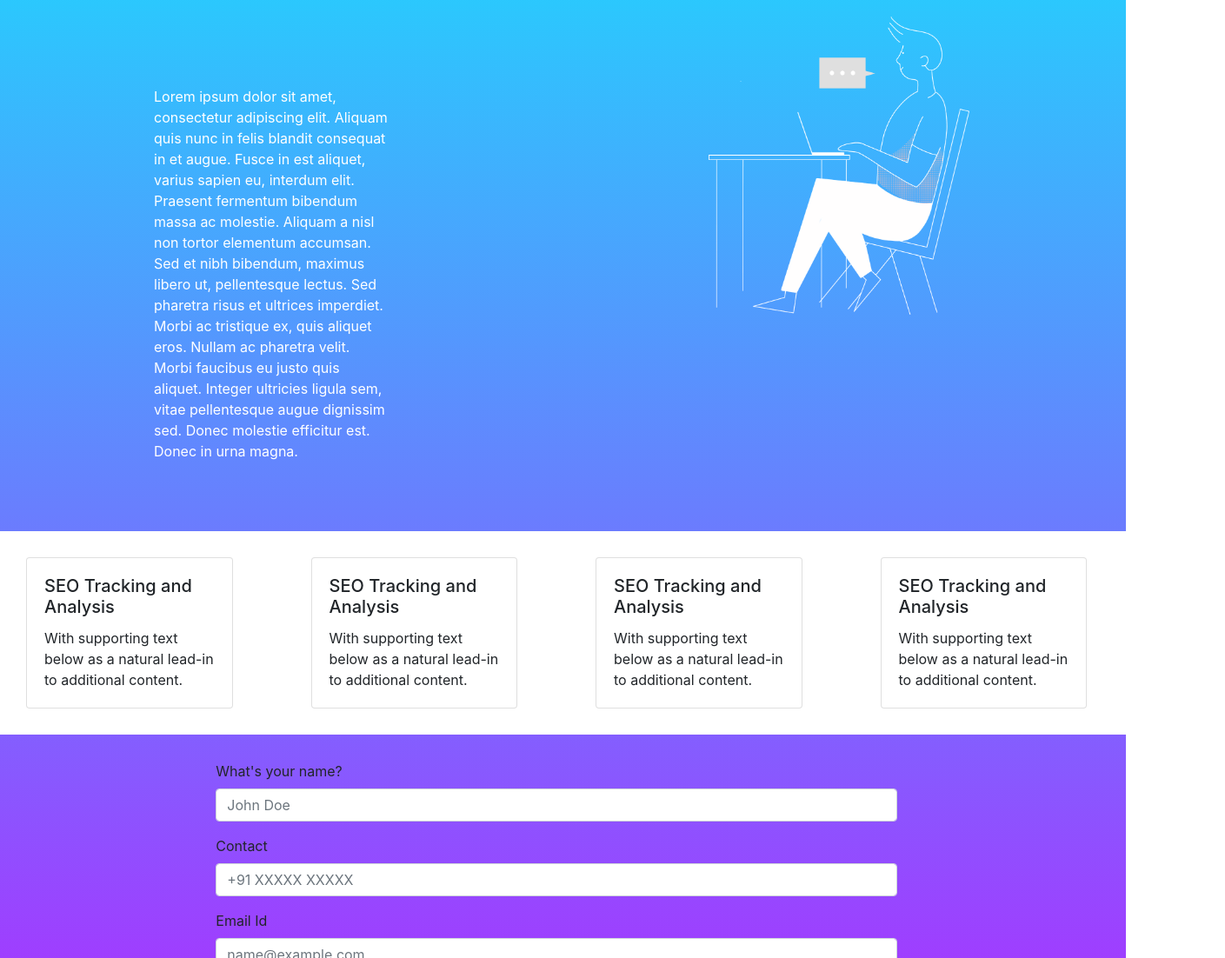
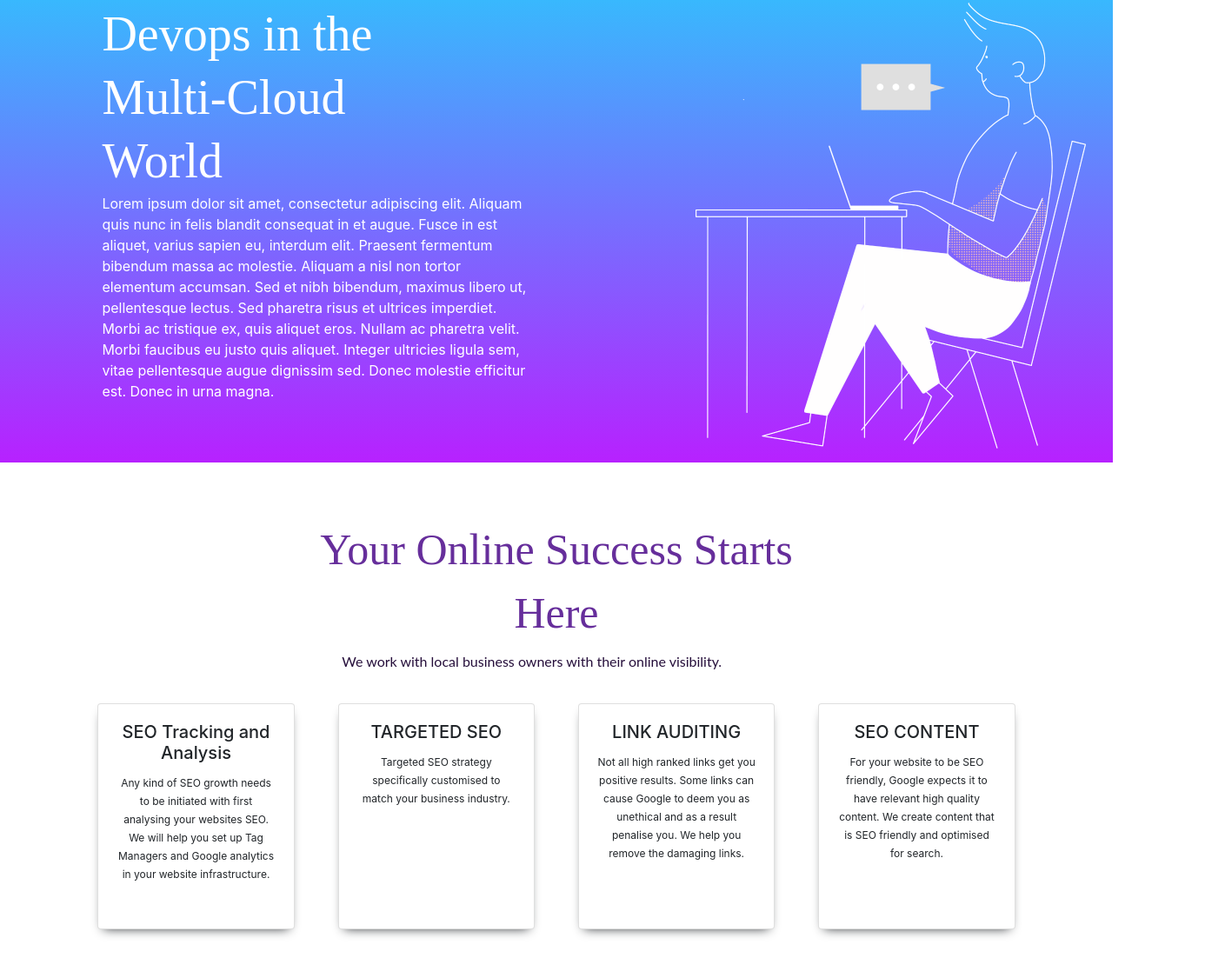
Before and after one commit to Cybertrom/cybertrom.github.io, a plain HTML site: page index.html in a window 1280 px wide. Shown: the part 98-1200 px from the top of the page at 87% size, 1409 px wide, since content can reach past the window. Drawn offline with nearby package versions, Linux system fonts and the light colour scheme.

Commit message:
basic strcturing + sizing completed

```diff
--- a/index.css
+++ b/index.css
@@ -1,11 +1,13 @@
 body{
+	overflow-x: hidden;
+}
+.container{
 	background-image: linear-gradient(180deg, rgba(33, 212, 253, 1) 0%, rgba(183, 33, 255, 1) 100%);
 
 }
 
 .headrow img{
-
-	margin:25px 20px;
+	margin:25px 8vw;
 	max-width: 30vh;
 	max-height: 10vh;
 }
@@ -13,11 +15,14 @@ body{
 
 .intro{
 	width: 100%;
-	padding: 10vh 15vw;
+	padding: 2vh 8vw;
 	color: white;
+	margin-bottom: 8vh;
+
 }
 
 .intro h1{
+	padding-right: 8vw;
 	font-family: 'Montserrat';
 	font-size: 56px;
 	line-height: 73px;
@@ -26,24 +31,69 @@ body{
 	margin-bottom: 0px;
 }
 
+.intro p{
+	font-size: 16px;
+}
+
 .img-css{
 	margin: 0vh 20vh;
-	max-width:300px;
-	max-height: 450px;
+	max-width:450px;
+	max-height: 513px;
 }
 
 .cardrow{
+	margin: 10px 8vw;
 	background-color: white;
+	text-align: center;
+}
+
+.cardrow h1{
+    line-height: 73px;
+    font-family: 'Montserrat';
+    font-style: normal;
+    font-weight: normal;
+    font-size: 50px;
+    color: rgba(102,46,155,1);
+    padding: 0px 18vw;
+}
+.cardrow h2{
+    line-height: 21px;
+    font-family: 'Lato';
+    font-style: normal;
+    font-weight: normal;
+    font-size: 16px;
+    color: rgba(38,15,59,1);
+    padding: 0px 23.9vw;
 }
 
 .card{
-	margin: 30px;
+	margin: 30px 10px;
+	box-shadow: 0px 6px 12px -6.98px;
+	min-height: 260px;
+}
+.card-text{
+	font-size: 12px;
+	line-height: 21px;
+}
+.footer{
+	background-image: linear-gradient(180deg, rgba(33, 212, 253, 1) 0%, rgba(183, 33, 255, 1) 100%);
 }
 form{
 	margin: 30px;
 }
 
-@media only screen and (max-width: 600px){
+form label{
+	color: white;
+	font-weight: bold;
+}
+.btn-info{
+	float: right;
+	background-color: rgba(33,212,253,1);
+	width: 90px;
+	height: 40px;
+}
+
+@media only screen and (max-width: 749px){
 	.intro h1{
 		font-size: 30px;
 		line-height: 50px;
@@ -60,4 +110,15 @@ form{
 		max-height: 450px;
 	}
 
+	.cardrow h1{
+	    line-height: 35px;
+	    font-size: 30px;
+	}
+
 }
+
+@media only screen and (max-width: 600px){
+	.img-css{
+		margin: 0vh 0vh;
+	}
+}
--- a/index.html
+++ b/index.html
@@ -12,66 +12,83 @@
   </head>
 
 <body>
+	<div class="container col">
 		<div class="row headrow">
 			<div><img src="logo.png"></div>
 		</div>
 
+		<!-- <nav class="navbar navbar-light bg-primary headrow">
+		  <a class="navbar-brand" href="#">
+		    <img src="logo.png" alt="Cybertrom Technologies">
+		  </a>
+		</nav> -->
+
 		<!-- Intro -->
-	<div class="row">
-		<div class="col-sm-6 intro">
-			Lorem ipsum dolor sit amet, consectetur adipiscing elit. Aliquam quis nunc in felis blandit consequat in et augue. Fusce in est aliquet, varius sapien eu, interdum elit. Praesent fermentum bibendum massa ac molestie. Aliquam a nisl non tortor elementum accumsan. Sed et nibh bibendum, maximus libero ut, pellentesque lectus. Sed pharetra risus et ultrices imperdiet. Morbi ac tristique ex, quis aliquet eros. Nullam ac pharetra velit. Morbi faucibus eu justo quis aliquet. Integer ultricies ligula sem, vitae pellentesque augue dignissim sed. Donec molestie efficitur est. Donec in urna magna.
+		<div class="row intro">
+			<div class="col-md-6 ">
+			<h1>Devops in the Multi-Cloud World</h1>
+				<p>Lorem ipsum dolor sit amet, consectetur adipiscing elit. Aliquam quis nunc in felis blandit consequat in et augue. Fusce in est aliquet, varius sapien eu, interdum elit. Praesent fermentum bibendum massa ac molestie. Aliquam a nisl non tortor elementum accumsan. Sed et nibh bibendum, maximus libero ut, pellentesque lectus. Sed pharetra risus et ultrices imperdiet. Morbi ac tristique ex, quis aliquet eros. Nullam ac pharetra velit. Morbi faucibus eu justo quis aliquet. Integer ultricies ligula sem, vitae pellentesque augue dignissim sed. Donec molestie efficitur est. Donec in urna magna.</p>
 			</div>
 
-		<div class="col-sm-6">
+			<div class="col-md-6">
 				<img src="man_vector.png" class="img-css">
+			</div>
 		</div>
 	</div>
 
 	<!-- Services -->
 	<div class="row cardrow">
-		<div class="col-sm-3">
+		<div class="row">
+			<h1>Your Online Success Starts Here</h1>
+			<h2>We work with local business owners with their online visibility.</h2>
+		</div>
+		<div class="row">
+			<div class="col-sm-6 col-md-3">
 				<div class="card">
 			      <div class="card-body">
 			        <h5 class="card-title">SEO Tracking and Analysis</h5>
-		        <p class="card-text">With supporting text below as a natural lead-in to additional content.</p>
+			        <p class="card-text">Any kind of SEO growth
+needs to be initiated with first analysing your websites SEO. We will help you set up Tag Managers and Google analytics in your website infrastructure.</p>
 			      </div>
 			    </div>
 			</div>
 
-		<div class="col-sm-3">
+			<div class="col-sm-6 col-md-3">
 				<div class="card">
 			      <div class="card-body">
-		        <h5 class="card-title">SEO Tracking and Analysis</h5>
-		        <p class="card-text">With supporting text below as a natural lead-in to additional content.</p>
+			        <h5 class="card-title">TARGETED SEO</h5>
+			        <p class="card-text">Targeted SEO strategy
+specifically customised to match your business industry.</p>
 			      </div>
 			    </div>
 			</div>
 
 
-		<div class="col-sm-3">
+			<div class="col-sm-6 col-md-3">
 				<div class="card">
 			      <div class="card-body">
-		        <h5 class="card-title">SEO Tracking and Analysis</h5>
-		        <p class="card-text">With supporting text below as a natural lead-in to additional content.</p>
+			        <h5 class="card-title">LINK AUDITING</h5>
+			        <p class="card-text">Not all high ranked links get you positive results. Some links can cause Google to deem you as unethical and as a result penalise you. We help you remove the damaging links.</p>
 			      </div>
 			    </div>
 			</div>
 
 
-		<div class="col-sm-3">
+			<div class="col-sm-6 col-md-3">
 				<div class="card">
 			      <div class="card-body">
-		        <h5 class="card-title">SEO Tracking and Analysis</h5>
-		        <p class="card-text">With supporting text below as a natural lead-in to additional content.</p>
+			        <h5 class="card-title">SEO CONTENT</h5>
+			        <p class="card-text">For your website to be SEO friendly, Google expects it to have relevant high quality content. We create content that is SEO friendly and optimised for search.</p>
 			      </div>
 			    </div>
 			</div>
 		</div>
-	<div class="row">
-		<div class="col-sm-2">
+	</div>
+	<div class="row footer">
+		<div class="col-md-2">
 			<br>
 		</div>
-		<div class="col-sm-8">
+		<div class="col-md-8">
 			<form>
 			  <div class="form-group">
 			    <label for="name">What's your name?</label>
@@ -96,9 +113,13 @@
 			  <div class="form-group">
 			    <textarea class="form-control" id="" rows="3" placeholder="Anything else before we get together?"></textarea>
 			  </div>
+
+			  <div class="form-group submitbtn">
+			  	<input type="submit" class="btn btn-info" value="Submit">
+			  </div>
 			</form>
 		</div>
-		<div class="col-sm-2">
+		<div class="col-md-2">
 			<br>
 		</div>
 	</div>
```
Also changed, not shown: logo.png. Lines whose indentation alone changed are shown as unchanged.
